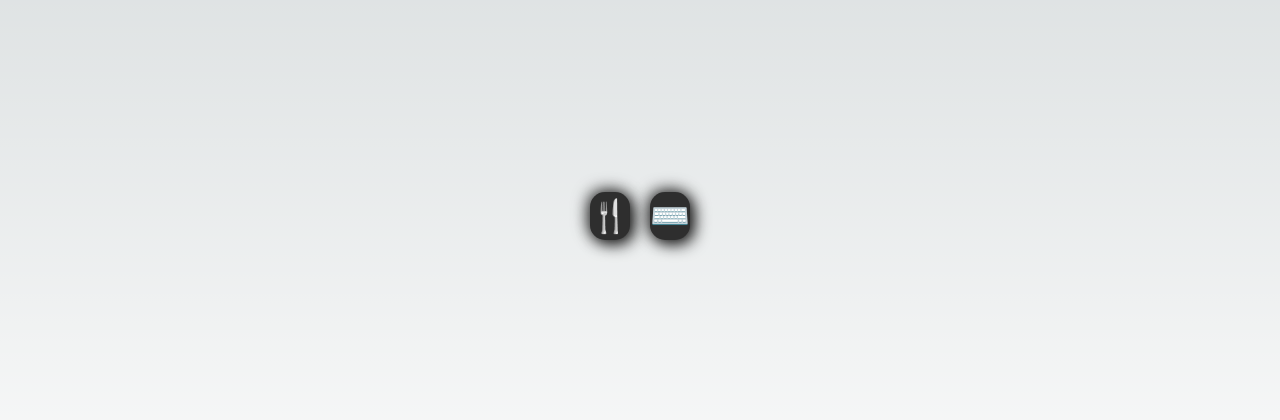
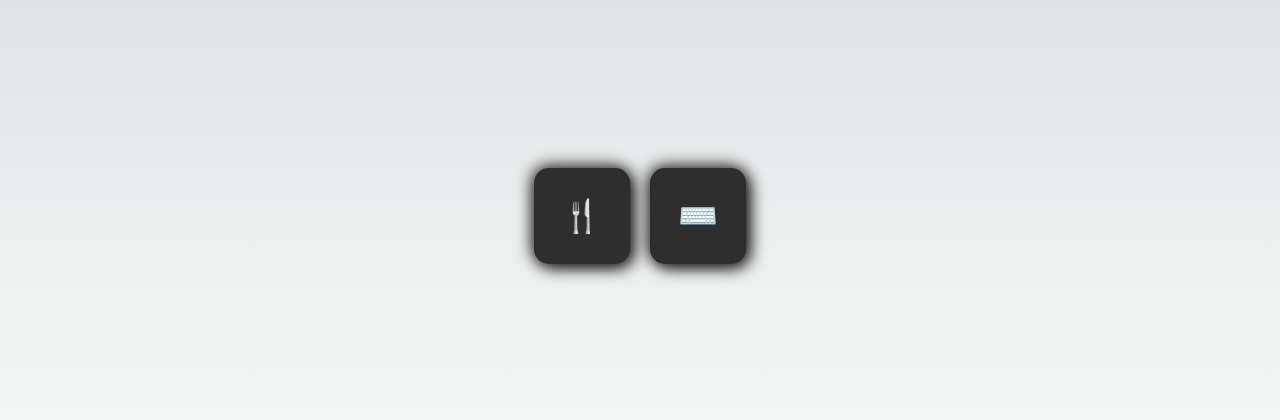
Before and after one commit to oobg/osb.im, a Next.js app: page / in a window 1280 px wide. Shown: the part 184-604 px from the top of the page. Built offline with nearby package versions, Linux system fonts and the light colour scheme.

Commit message:
refactor: update menu component and rename link to ALink

```diff
--- a/src/features/main/ui/menu.tsx
+++ b/src/features/main/ui/menu.tsx
@@ -1,16 +1,16 @@
 "use client";
 
-import NewmorphicLink from "@/shared/ui/Neumorphic/link";
+import ALink from "@/shared/ui/Neumorphic/link";
 
-export default function menu() {
+export default function Menu() {
 	return (
-		<div className="flex gap-5">
-			<NewmorphicLink href="/lunch">
+		<div className="flex flex-wrap gap-5 justify-center">
+			<ALink href="/lunch" className="w-24 h-24">
 				🍴
-			</NewmorphicLink>
-			<NewmorphicLink href="/kebo">
+			</ALink>
+			<ALink href="/kebo" className="w-24 h-24">
 				⌨️
-			</NewmorphicLink>
+			</ALink>
 		</div>
 	);
 }
```
